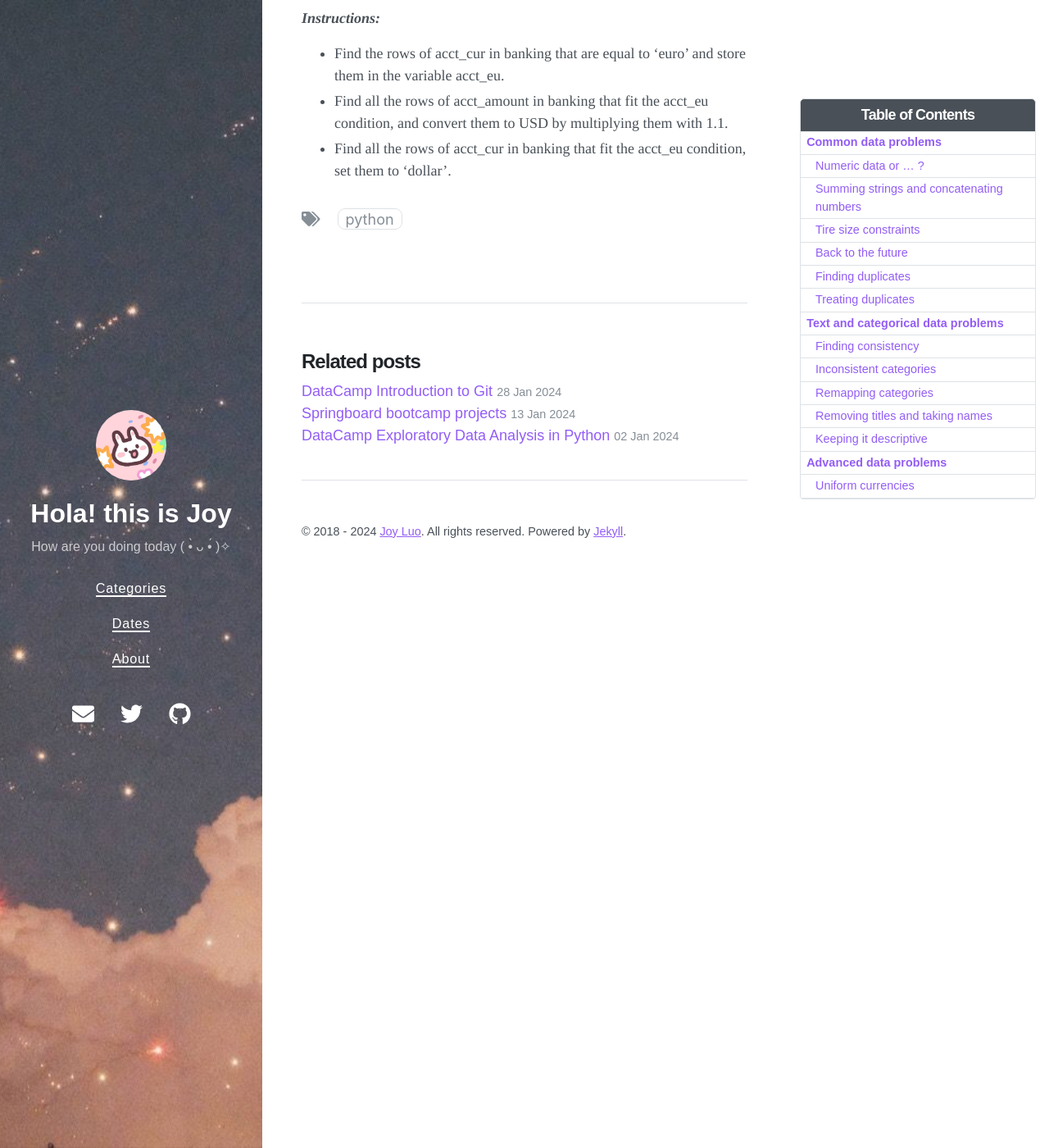
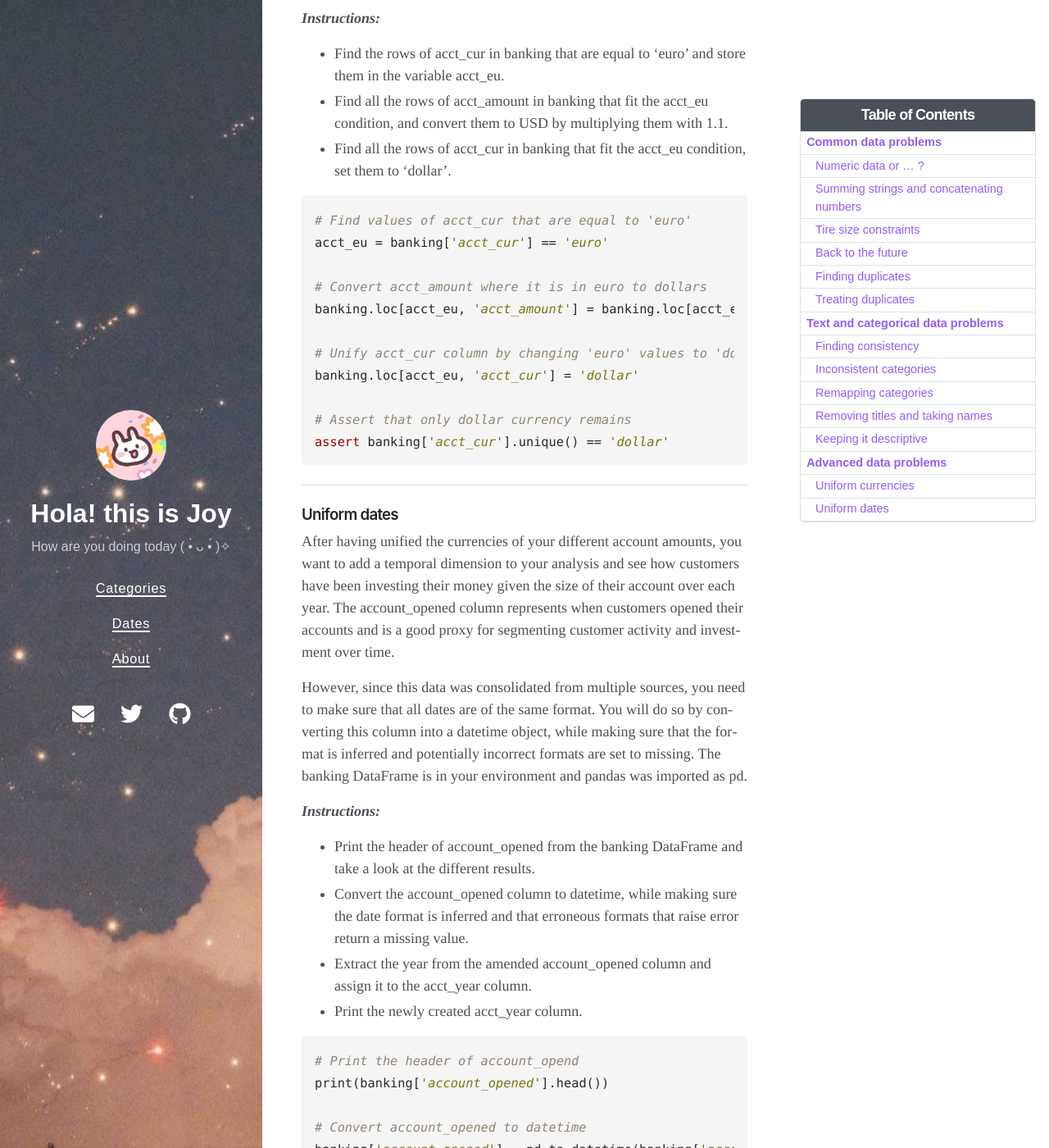
Before and after one commit to Joy3Luo/mathnotes, a Jekyll site: the page built from _posts/2024-02-02-DataCampCleaningData.md, in a window 1280 px wide and 1400 px high, scrolled down 13772 px. Shown: the whole window at 82% size. Built offline with Jekyll 4.4.1, drawn with Linux system fonts in a browser that asks for light colours; nearby versions of some CDN libraries; some of the changed text lies outside the part shown.

Commit message:
Update 2024-02-02-DataCampCleaningData.md

````diff
--- a/_posts/2024-02-02-DataCampCleaningData.md
+++ b/_posts/2024-02-02-DataCampCleaningData.md
@@ -434,3 +434,67 @@ You are tasked with understanding the average account size and how investments v
 * Find the rows of acct_cur in banking that are equal to 'euro' and store them in the variable acct_eu.
 * Find all the rows of acct_amount in banking that fit the acct_eu condition, and convert them to USD by multiplying them with 1.1.
 * Find all the rows of acct_cur in banking that fit the acct_eu condition, set them to 'dollar'.
+
+```py
+# Find values of acct_cur that are equal to 'euro'
+acct_eu = banking['acct_cur'] == 'euro'
+
+# Convert acct_amount where it is in euro to dollars
+banking.loc[acct_eu, 'acct_amount'] = banking.loc[acct_eu, 'acct_amount'] * 1.1
+
+# Unify acct_cur column by changing 'euro' values to 'dollar'
+banking.loc[acct_eu, 'acct_cur'] = 'dollar'
+
+# Assert that only dollar currency remains
+assert banking['acct_cur'].unique() == 'dollar'
+```
+---
+### Uniform dates
+
+After having unified the currencies of your different account amounts, you want to add a temporal dimension to your analysis and see how customers have been investing their money given the size of their account over each year. The account_opened column represents when customers opened their accounts and is a good proxy for segmenting customer activity and investment over time.
+
+However, since this data was consolidated from multiple sources, you need to make sure that all dates are of the same format. You will do so by converting this column into a datetime object, while making sure that the format is inferred and potentially incorrect formats are set to missing. The banking DataFrame is in your environment and pandas was imported as pd.
+
+**_Instructions:_**
+* Print the header of account_opened from the banking DataFrame and take a look at the different results.
+* Convert the account_opened column to datetime, while making sure the date format is inferred and that erroneous formats that raise error return a missing value.
+* Extract the year from the amended account_opened column and assign it to the acct_year column.
+* Print the newly created acct_year column.
+
+```py
+# Print the header of account_opend
+print(banking['account_opened'].head())
+
+# Convert account_opened to datetime
+banking['account_opened'] = pd.to_datetime(banking['account_opened'],
+                                           # Infer datetime format
+                                           infer_datetime_format = True,
+                                           # Return missing value for error
+                                           errors = 'coerce')
+
+# Get year of account opened
+banking['acct_year'] = banking['account_opened'].dt.strftime('%Y')
+
+# Print acct_year
+print(banking['acct_year'])
+```
+```
+0          2018-03-05
+1            21-01-18
+2    January 26, 2018
+3            21-14-17
+4            05-06-17
+Name: account_opened, dtype: object
+0     2018
+1     2018
+2     2018
+3      NaN
+4     2017
+      ...
+92    2017
+93    2018
+94    2018
+95    2017
+96    2017
+Name: acct_year, Length: 97, dtype: object
+```
````
